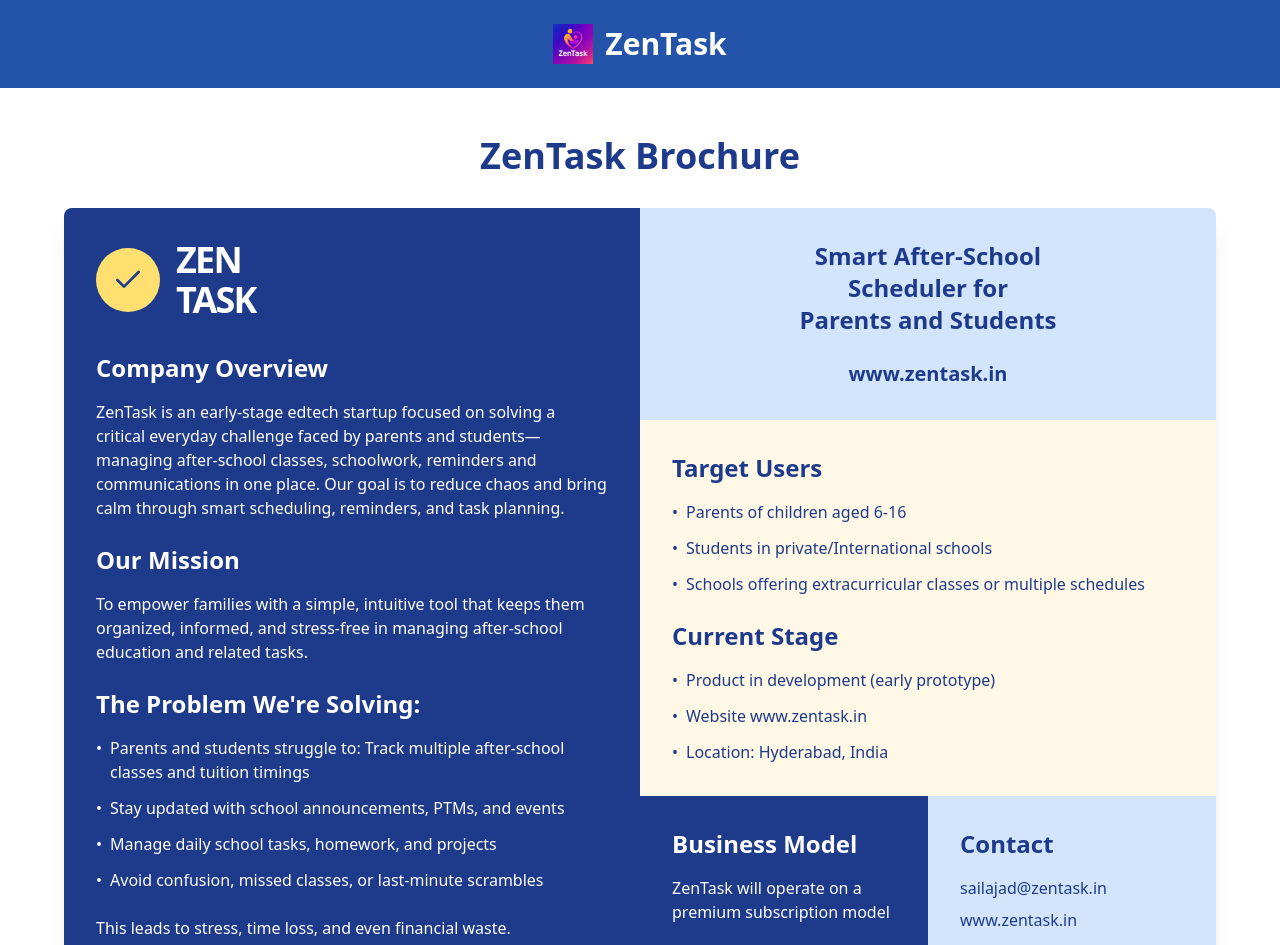
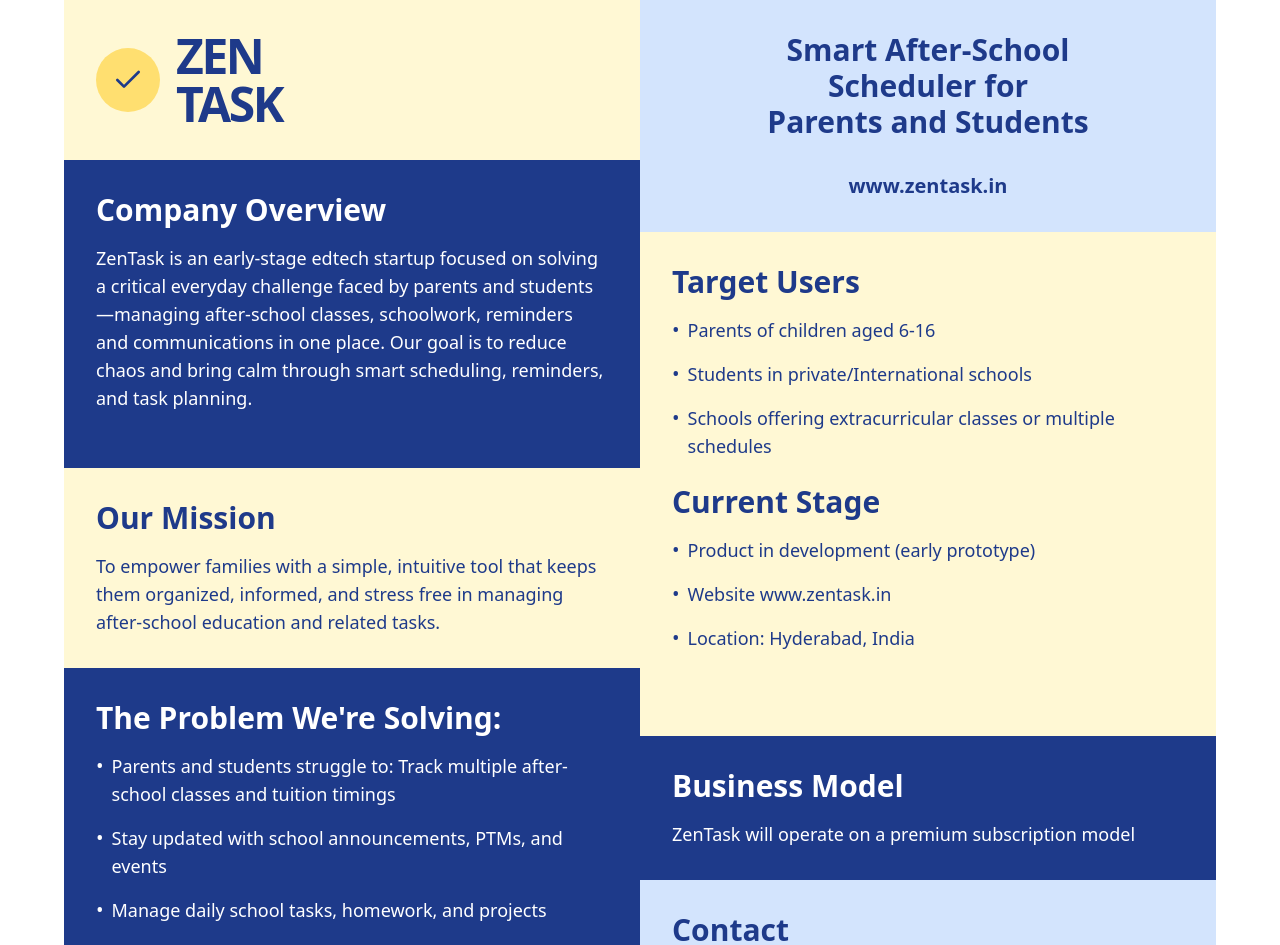
Before and after one commit to sailajad2025/click-survey-notify, a React (Vite) app: page /brochure in a window 1280 px wide. Shown: the top 945 px of the page. Built offline with nearby package versions, Linux system fonts and the light colour scheme.

Commit message:
Fix: Brochure content and style
The brochure component was updated to match the content, style, and color scheme of the attached file, ensuring the correct layout and information display. The landing page elements were removed from the brochure.

```diff
--- a/src/pages/Brochure.tsx
+++ b/src/pages/Brochure.tsx
@@ -1,167 +1,150 @@
 
 import React from "react";
 import { Check } from "lucide-react";
-import { Footer } from "@/components/layout/Footer";
-import { Header } from "@/components/layout/Header";
 
 const BrochurePage: React.FC = () => {
   return (
     <div className="flex flex-col min-h-screen">
-      {/* Header */}
-      <Header
-        setShowWaitlist={() => {}}
-        showWaitlist={false}
-      />
-
-      {/* Brochure Content */}
-      <main className="flex-grow py-12 bg-white">
-        <div className="container mx-auto px-4">
-          <h1 className="text-4xl font-bold text-center text-[#1E3A8A] mb-8">ZenTask Brochure</h1>
-
-          <div className="flex flex-col md:flex-row overflow-hidden rounded-lg shadow-xl max-w-6xl mx-auto">
-            {/* Left column */}
-            <div className="w-full md:w-1/2 bg-[#1E3A8A] text-white p-8">
-              <div className="flex items-center mb-8">
+      <div className="flex-grow flex flex-col md:flex-row max-w-6xl mx-auto">
+        {/* Left Column */}
+        <div className="w-full md:w-1/2 flex flex-col">
+          {/* Logo and Title - Yellow Background */}
+          <div className="bg-[#FFF8D4] p-8 flex items-center">
             <div className="bg-[#FFDF70] rounded-full p-4 mr-4">
               <Check className="h-8 w-8 text-[#1E3A8A]" />
             </div>
-                <div className="text-4xl font-bold tracking-tighter">
+            <div className="text-[#1E3A8A] text-5xl font-bold tracking-tighter leading-none">
               ZEN<br />TASK
             </div>
           </div>
 
-              <h2 className="text-2xl font-bold mb-4">Company Overview</h2>
-              <p className="mb-6">
+          {/* Company Overview - Dark Blue Background */}
+          <div className="bg-[#1E3A8A] text-white p-8 flex-grow">
+            <h2 className="text-3xl font-bold mb-4">Company Overview</h2>
+            <p className="mb-6 text-lg">
               ZenTask is an early-stage edtech startup focused on solving a critical
               everyday challenge faced by parents and students—managing
               after-school classes, schoolwork, reminders and communications
               in one place. Our goal is to reduce chaos and bring calm through smart
               scheduling, reminders, and task planning.
             </p>
+          </div>
 
-              <h2 className="text-2xl font-bold mb-4">Our Mission</h2>
-              <p className="mb-6">
+          {/* Our Mission - Yellow Background */}
+          <div className="bg-[#FFF8D4] p-8">
+            <h2 className="text-3xl font-bold text-[#1E3A8A] mb-4">Our Mission</h2>
+            <p className="text-[#1E3A8A] text-lg">
               To empower families with a simple, intuitive tool that keeps them
-                organized, informed, and stress-free in managing after-school education
+              organized, informed, and stress free in managing after-school education
               and related tasks.
             </p>
+          </div>
 
-              <h2 className="text-2xl font-bold mb-4">The Problem We're Solving:</h2>
-              <ul className="list-none space-y-3 mb-6">
-                <li className="flex">
-                  <span className="mr-2">•</span>
+          {/* The Problem - Dark Blue Background */}
+          <div className="bg-[#1E3A8A] text-white p-8">
+            <h2 className="text-3xl font-bold mb-4">The Problem We're Solving:</h2>
+            <ul className="list-none space-y-4 mb-6 text-lg">
+              <li className="flex items-start">
+                <span className="mr-2 text-xl">•</span>
                 <span>
                   Parents and students struggle to: Track multiple after-school
                   classes and tuition timings
                 </span>
               </li>
-                <li className="flex">
-                  <span className="mr-2">•</span>
+              <li className="flex items-start">
+                <span className="mr-2 text-xl">•</span>
                 <span>
                   Stay updated with school announcements, PTMs, and events
                 </span>
               </li>
-                <li className="flex">
-                  <span className="mr-2">•</span>
+              <li className="flex items-start">
+                <span className="mr-2 text-xl">•</span>
                 <span>
                   Manage daily school tasks, homework, and projects
                 </span>
               </li>
-                <li className="flex">
-                  <span className="mr-2">•</span>
+              <li className="flex items-start">
+                <span className="mr-2 text-xl">•</span>
                 <span>
                   Avoid confusion, missed classes, or last-minute scrambles
                 </span>
               </li>
             </ul>
 
-              <p className="font-medium">
+            <p className="text-lg font-medium">
               This leads to stress, time loss, and even financial waste.
             </p>
           </div>
+        </div>
 
-            {/* Right column */}
-            <div className="w-full md:w-1/2">
-              {/* Top section - light blue */}
-              <div className="bg-[#D3E4FD] p-8">
-                <h2 className="text-2xl font-bold text-[#1E3A8A] mb-4 text-center">
+        {/* Right Column */}
+        <div className="w-full md:w-1/2 flex flex-col">
+          {/* Smart After-School - Light Blue Background */}
+          <div className="bg-[#D3E4FD] p-8 flex flex-col items-center justify-center">
+            <h2 className="text-3xl font-bold text-[#1E3A8A] mb-4 text-center">
               Smart After-School<br />Scheduler for<br />Parents and Students
             </h2>
-                <p className="text-center text-[#1E3A8A] font-bold text-xl mt-6">
-                  <a href="https://www.zentask.in" className="hover:underline">
+            <p className="text-center text-[#1E3A8A] font-bold text-xl mt-4">
               www.zentask.in
-                  </a>
             </p>
           </div>
 
-              {/* Middle section - light yellow */}
-              <div className="bg-[#FFF8E6] p-8">
-                <h2 className="text-2xl font-bold text-[#1E3A8A] mb-4">Target Users</h2>
-                <ul className="list-none space-y-3 mb-6 text-[#1E3A8A]">
-                  <li className="flex">
-                    <span className="mr-2">•</span>
+          {/* Target Users - Yellow Background */}
+          <div className="bg-[#FFF8D4] p-8 flex-grow">
+            <h2 className="text-3xl font-bold text-[#1E3A8A] mb-4">Target Users</h2>
+            <ul className="list-none space-y-4 mb-6 text-lg text-[#1E3A8A]">
+              <li className="flex items-start">
+                <span className="mr-2 text-xl">•</span>
                 <span>Parents of children aged 6-16</span>
               </li>
-                  <li className="flex">
-                    <span className="mr-2">•</span>
+              <li className="flex items-start">
+                <span className="mr-2 text-xl">•</span>
                 <span>Students in private/International schools</span>
               </li>
-                  <li className="flex">
-                    <span className="mr-2">•</span>
+              <li className="flex items-start">
+                <span className="mr-2 text-xl">•</span>
                 <span>Schools offering extracurricular classes or multiple schedules</span>
               </li>
             </ul>
 
-                <h2 className="text-2xl font-bold text-[#1E3A8A] mt-6 mb-4">Current Stage</h2>
-                <ul className="list-none space-y-3 text-[#1E3A8A]">
-                  <li className="flex">
-                    <span className="mr-2">•</span>
+            <h2 className="text-3xl font-bold text-[#1E3A8A] mt-6 mb-4">Current Stage</h2>
+            <ul className="list-none space-y-4 text-lg text-[#1E3A8A]">
+              <li className="flex items-start">
+                <span className="mr-2 text-xl">•</span>
                 <span>Product in development (early prototype)</span>
               </li>
-                  <li className="flex">
-                    <span className="mr-2">•</span>
+              <li className="flex items-start">
+                <span className="mr-2 text-xl">•</span>
                 <span>
-                      Website
-                      <a href="https://www.zentask.in" className="hover:underline ml-1">
-                        www.zentask.in
-                      </a>
+                  Website www.zentask.in
                 </span>
               </li>
-                  <li className="flex">
-                    <span className="mr-2">•</span>
+              <li className="flex items-start">
+                <span className="mr-2 text-xl">•</span>
                 <span>Location: Hyderabad, India</span>
               </li>
             </ul>
           </div>
 
           {/* Bottom sections */}
-              <div className="grid grid-cols-1 md:grid-cols-2">
+          <div className="grid grid-cols-1 md:grid-cols-1">
             <div className="bg-[#1E3A8A] p-8 text-white">
-                  <h2 className="text-2xl font-bold mb-4">Business Model</h2>
-                  <p>
+              <h2 className="text-3xl font-bold mb-4">Business Model</h2>
+              <p className="text-lg">
                 ZenTask will operate on a premium subscription model
               </p>
             </div>
             <div className="bg-[#D3E4FD] p-8">
-                  <h2 className="text-2xl font-bold mb-4 text-[#1E3A8A]">Contact</h2>
-                  <p className="text-[#1E3A8A]">
-                    <a href="mailto:sailajad@zentask.in" className="hover:underline block mb-2">
-                      sailajad@zentask.in
-                    </a>
-                    <a href="https://www.zentask.in" className="hover:underline block">
+              <h2 className="text-3xl font-bold mb-4 text-[#1E3A8A]">Contact</h2>
+              <p className="text-[#1E3A8A] text-lg">
+                sailajad@zentask.in<br />
                 www.zentask.in
-                    </a>
               </p>
             </div>
           </div>
         </div>
       </div>
     </div>
-      </main>
-
-      {/* Footer */}
-      <Footer />
-    </div>
   );
 };
 
```
Lines whose indentation alone changed are shown as unchanged.
